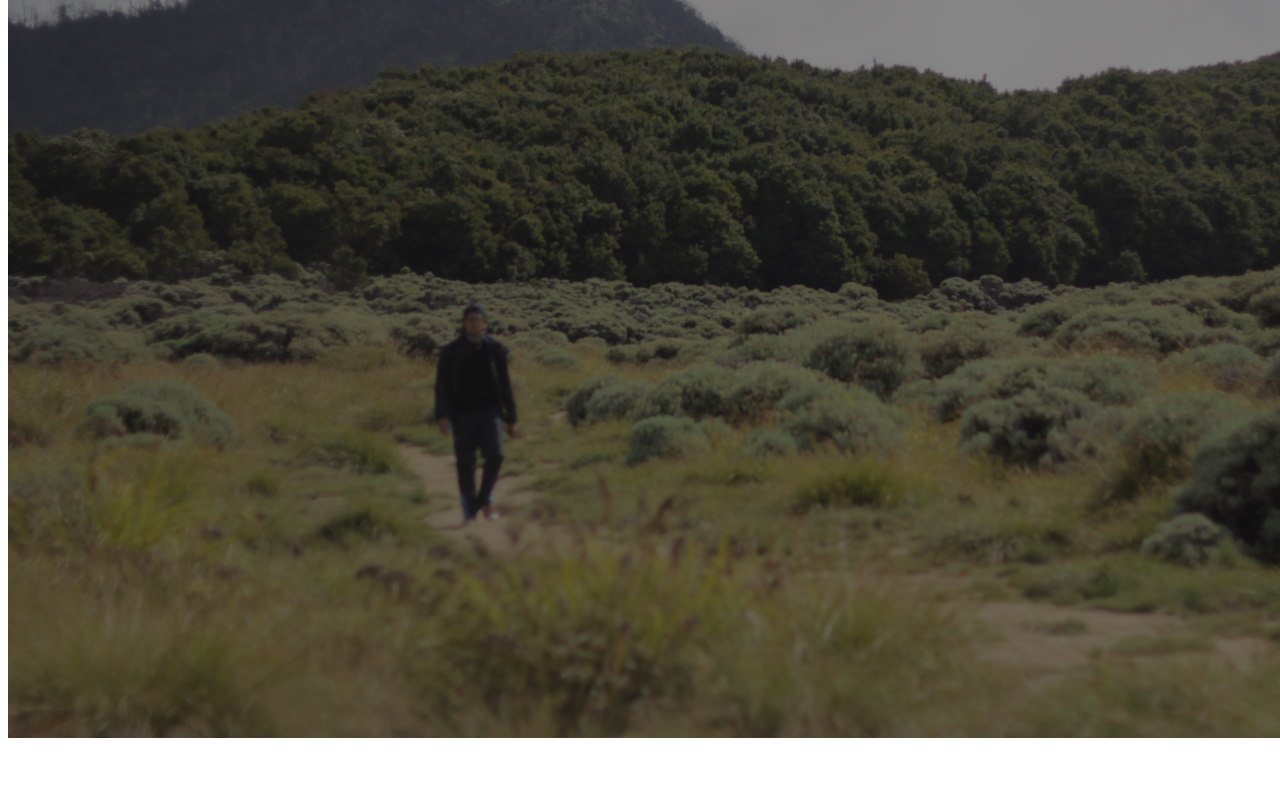
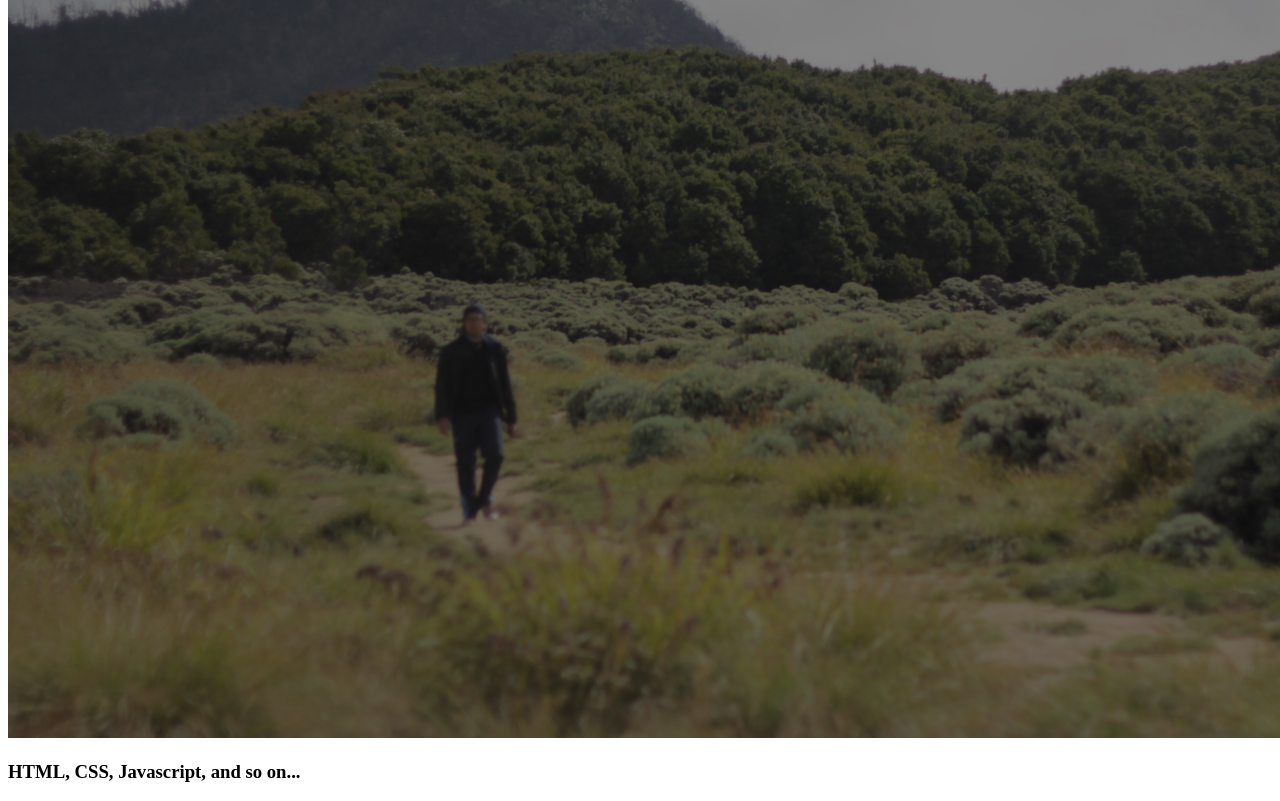
Before and after one commit to BintangSaputra/project-html-personal, a plain HTML site: page index.html in a window 1280 px wide. Shown: the part 612-1413 px from the top of the page. Before the commit the page ends 1362 px from the top, so only its background shows below. Drawn offline with Linux system fonts and the light colour scheme.

Commit message:
add h3 in main

```diff
--- a/index.html
+++ b/index.html
@@ -21,6 +21,7 @@
       <h2>Fullstack Web Developer from Indonesia</h2>
       <img src="images/photos/avatar.png" alt="Profile Picture" />
       <img src="images/backgrounds/background-home.jpg" alt="Background" />
+      <h3>HTML, CSS, Javascript, and so on...</h3>
     </main>
   </body>
 </html>
```
